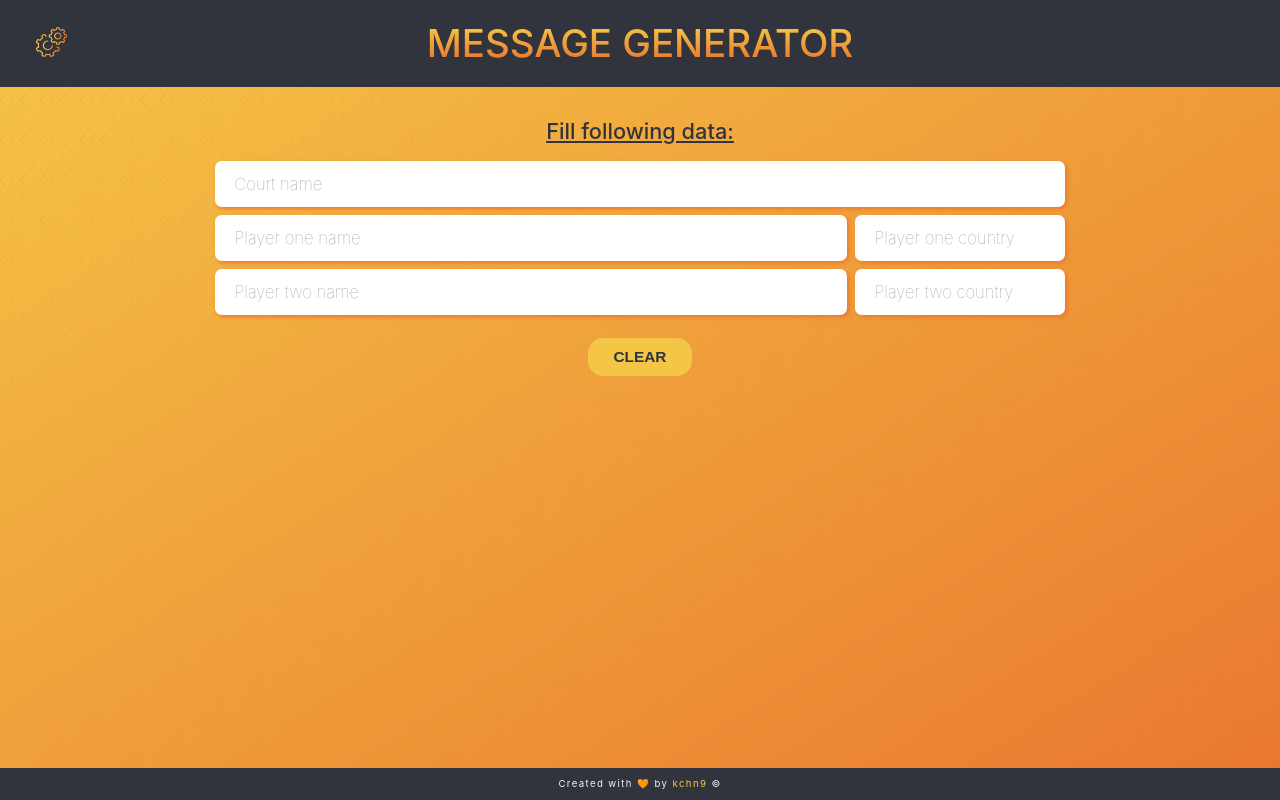
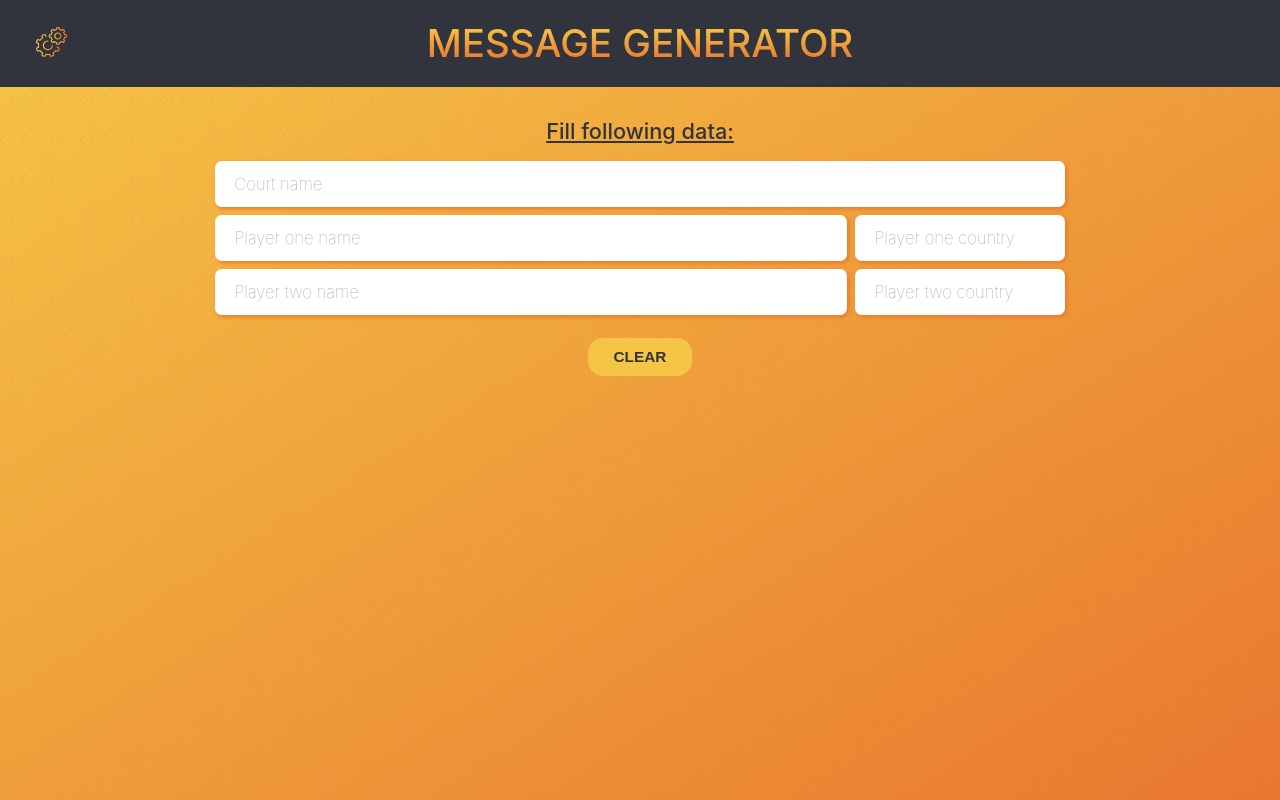
Before and after one commit to kchn9/confirmation-generator, a React (Vite) app: page / in a window 1280 px wide. Built offline with nearby package versions, Linux system fonts and the light colour scheme.

Commit message:
rm Footer

```diff
--- a/src/App.jsx
+++ b/src/App.jsx
@@ -1,5 +1,5 @@
 import { useState } from "react";
-import { Header, Settings, Generator, Footer } from "./components/";
+import { Header, Settings, Generator } from "./components/";
 
 export default function App() {
   const [settingsVisible, setSettingsVisible] = useState(false);
@@ -21,7 +21,6 @@ export default function App() {
         />
       )}
       <Generator handleUTR={handleUTR} handleDoubles={handleDoubles} />
-      <Footer />
     </>
   );
 }
--- a/src/components/Footer.jsx
+++ /dev/null
@@ -1,34 +0,0 @@
-import { css } from "@emotion/react";
-
-export default function Footer() {
-  return (
-    <footer
-      css={css`
-        position: fixed;
-        right: 0;
-        left: 0;
-        bottom: 0;
-        box-sizing: border-box;
-        background-color: var(--text-primary);
-        padding: 0.4em 4em;
-        text-align: center;
-        font-size: 0.6em;
-        letter-spacing: 1.4px;
-        color: var(--text-secondary);
-      `}
-    >
-      Created with 🧡 by&nbsp;
-      <a
-        css={css`
-          text-decoration: none;
-          color: var(--background-primary);
-        `}
-        href="https://github.com/kchn9"
-        target="_blank"
-      >
-        kchn9
-      </a>
-      &nbsp;©
-    </footer>
-  );
-}
--- a/src/components/index.js
+++ b/src/components/index.js
@@ -1,6 +1,5 @@
 import Header from "./Header";
 import Settings from "./Settings";
 import Generator from "./Generator/Generator";
-import Footer from "./Footer";
 
-export { Header, Settings, Generator, Footer };
+export { Header, Settings, Generator };
```
